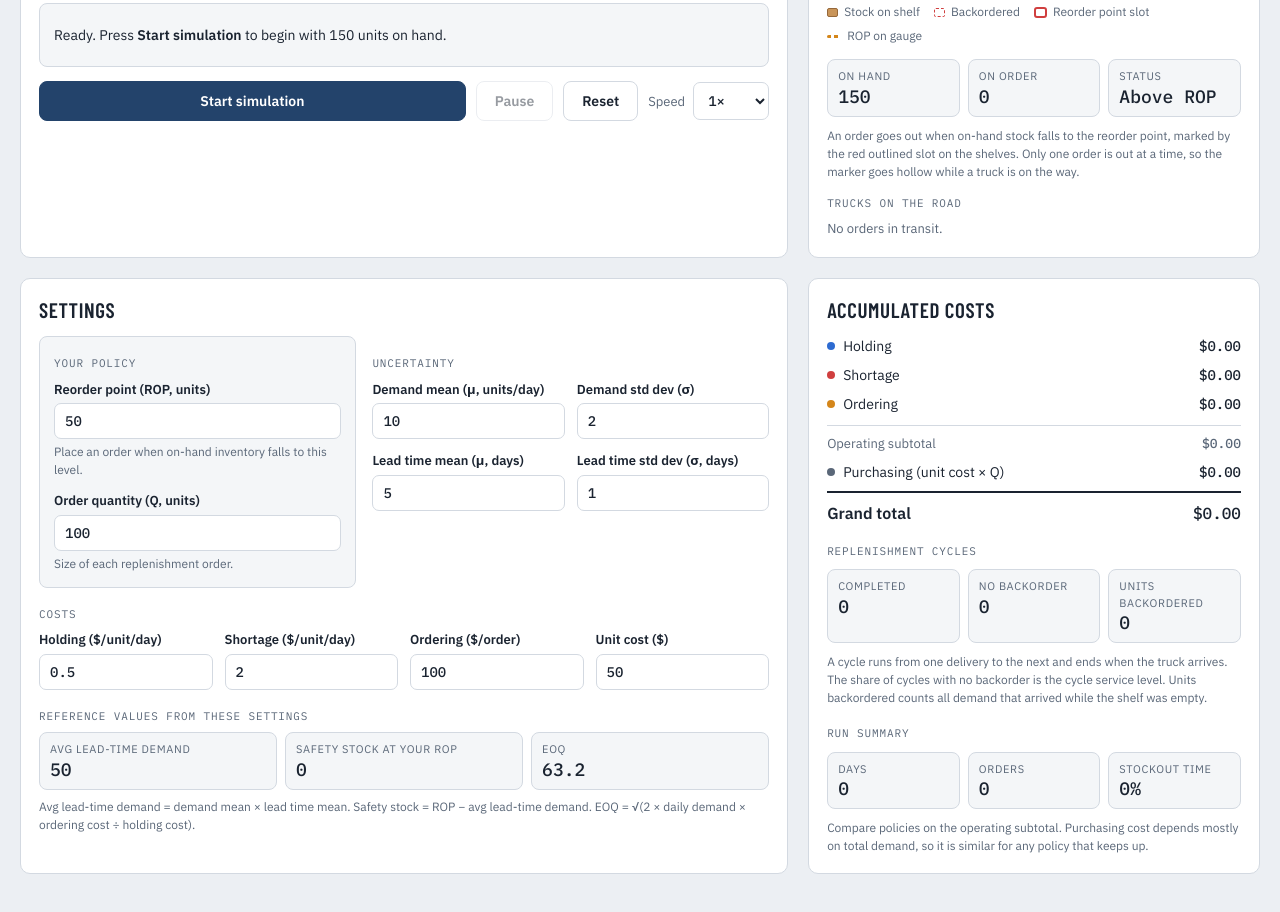
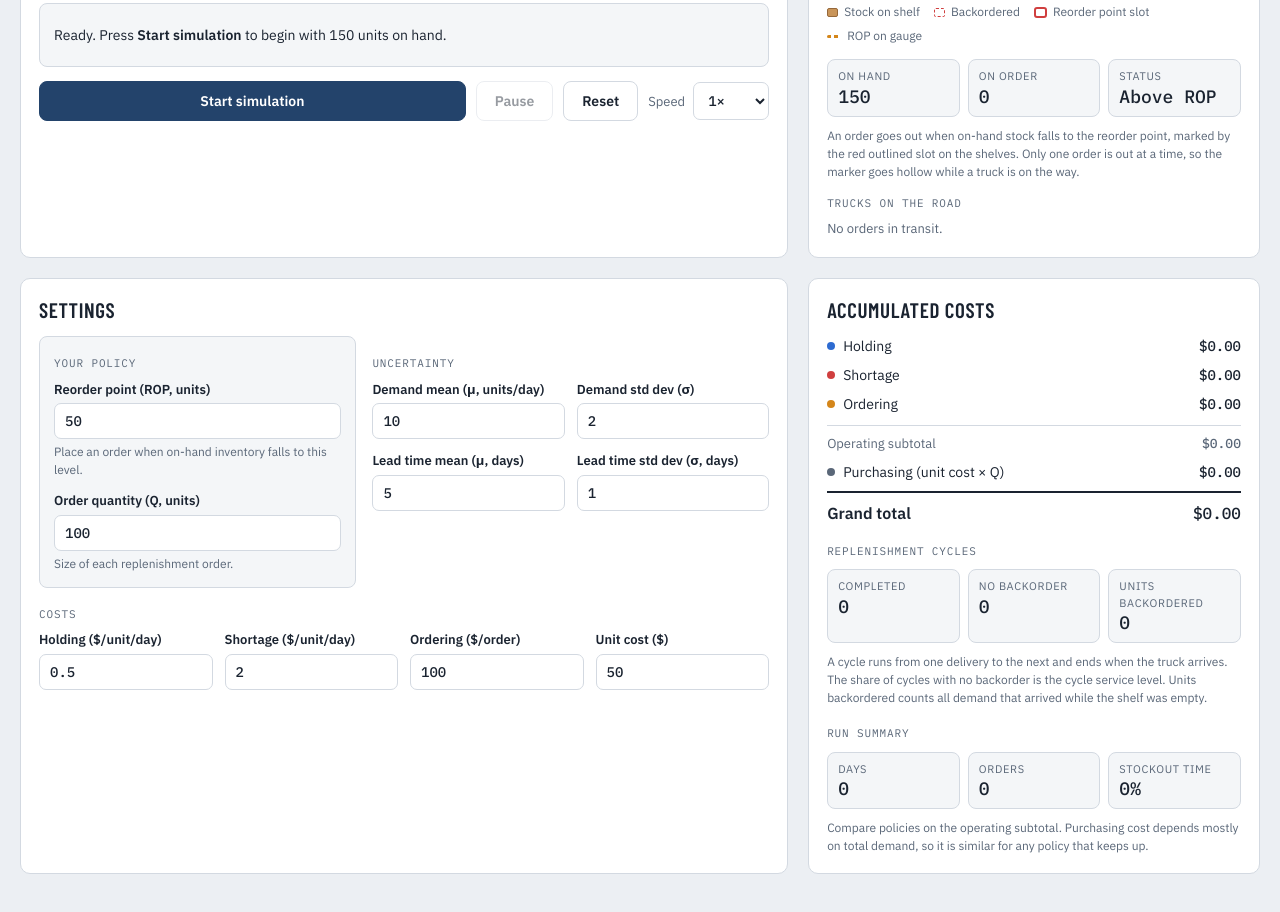
Before and after one commit to issars07/inventory, a plain HTML site: page index.html in a window 1280 px wide. Shown: the part 684-1596 px from the top of the page. Drawn offline with nearby package versions, Linux system fonts and the light colour scheme.

Commit message:
Update index.html

```diff
--- a/index.html
+++ b/index.html
@@ -363,7 +363,7 @@
   //          so students must work these values out themselves.
   //  Change only the word after the "=" sign, then save the file.
   // ==================================================================
-  const SHOW_REFERENCE_VALUES = true;
+  const SHOW_REFERENCE_VALUES = false;
 
   // ---------- Constants ----------
   const STEPS_PER_DAY = 10;          // simulation steps per day
```
